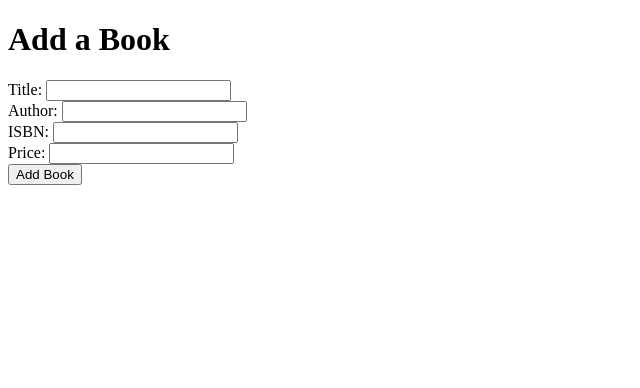
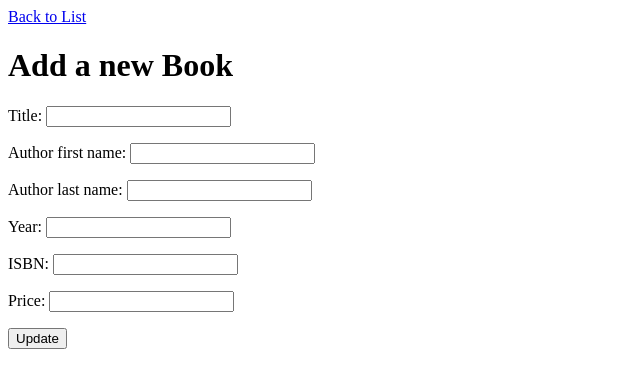
Before and after one commit to osbm/ain3003-term-project, a Flask app: template templates/add_book.html in a window 1280 px wide. Shown: the top 388 px of the page, without its empty margins (0-640 px from the left). Run offline with Flask 3, Linux system fonts and the light colour scheme; the template is opened without the code that fills it, so the values that code supplies are empty.

Commit message:
all working

```diff
--- a/app.py
+++ b/app.py
@@ -42,29 +42,31 @@ def restore_all_books():
     books = collection.find()
     return render_template("show_books.html", books=books)
 
-
-
+@app.route("/books/add", methods=["GET", "POST"])
+def add_book_form():
+    if request.method == "GET":
+        return render_template("add_book.html")
+    else:
+        book = request.form
+        collection.insert_one(
+            {
+                "isbn": book["isbn"],
+                "title": book["title"],
+                "author": {
+                    "firstName": book["author_first_name"],
+                    "lastName": book["author_last_name"]
+                },
+                "year": book["year"],
+                "price": book["price"]
+            }
+        )
+        return redirect(url_for("get_all_books"))
 
 @app.route("/books/<book_isbn>", methods=["GET"])
 def get_book(book_isbn):
     book = collection.find_one({"isbn": book_isbn})
     return render_template("show_book.html", book=book)
 
-# @app.route("/books/<book_isbn>/edit", methods=["GET"])
-# def edit_book(book_isbn):
-#     book = collection.find_one({"isbn": book_isbn})
-#     return render_template("edit_book.html", book=book)
-
-# @app.route("/books/<book_isbn>/edit", methods=["POST"])
-# def update_book(book_isbn):
-#     book = request.form
-#     print("book_isbn: ", book_isbn)
-#     print("book: ", book)
-#     collection.update_one({"isbn": book_isbn}, {"$set": book})
-#     return redirect(url_for("get_all_books"))
-
-
-# now merge the two routes below into one
 
 @app.route("/books/<book_isbn>/edit", methods=["GET", "POST"])
 def edit_book(book_isbn):
@@ -73,12 +75,6 @@ def edit_book(book_isbn):
         return render_template("edit_book.html", book=book)
     else:
         book = request.form
-        # print new values from form
-        # print("book_isbn: ", book_isbn)
-        print("book: ", book)
-        for key in book:
-            print(key, book[key])
-
         collection.update_one(
             {"isbn": book_isbn},
             {"$set":
--- a/templates/add_book.html
+++ b/templates/add_book.html
@@ -3,24 +3,20 @@
 <head>
     <meta charset="UTF-8">
     <meta name="viewport" content="width=device-width, initial-scale=1.0">
-    <title>Add Book</title>
+    <title>Edit Book</title>
 </head>
 <body>
-    <h1>Add a Book</h1>
-    <form method="POST" action="/books">
-        <label for="title">Title:</label>
-        <input type="text" id="title" name="title" required><br>
-
-        <label for="author">Author:</label>
-        <input type="text" id="author" name="author" required><br>
-
-        <label for="isbn">ISBN:</label>
-        <input type="text" id="isbn" name="isbn" required><br>
-
-        <label for="price">Price:</label>
-        <input type="number" id="price" name="price" required><br>
-
-        <button type="submit">Add Book</button>
+    <a href="/books">Back to List</a>
+    <h1>Add a new Book</h1>
+    <form action="/books/add" method="POST">
+        <input type="hidden" name="_method" value="PUT">
+        <p>Title: <input type="text" name="title"></p>
+        <p>Author first name: <input type="text" name="author_first_name"></p>
+        <p>Author last name: <input type="text" name="author_last_name"></p>
+        <p>Year: <input type="text" name="year"></p>
+        <p>ISBN: <input type="text" name="isbn"></p>
+        <p>Price: <input type="text" name="price"></p>
+        <input type="submit" value="Update">
     </form>
 </body>
 </html>
--- a/templates/show_books.html
+++ b/templates/show_books.html
@@ -11,7 +11,7 @@
         <h1>Books</h1>
 
         <a href="/books/restore">Restore all books</a>
-        <a href="/books/new">Add a new book</a>
+        <a href="/books/add">Add a new book</a>
 
         <table class="table table-striped">
             <thead>
```
Also changed, not shown: templates/index.html (+1 -25 lines).
